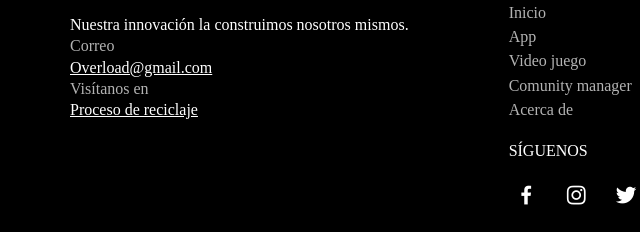
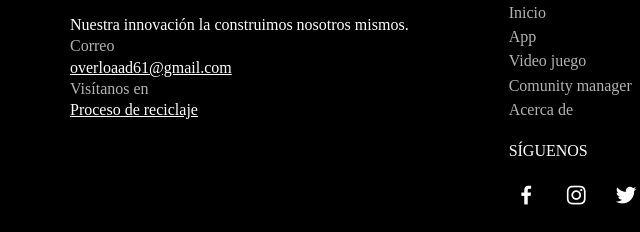
Before and after one commit to Oscar0626/Overload2324.github.io, a plain HTML site: page about.html in a window 1280 px wide. Shown: the part 3898-4130 px from the top of the page, 26-666 px from the left. Drawn offline with nearby package versions, Linux system fonts and the light colour scheme.

Commit message:
Update about.html

```diff
--- a/about.html
+++ b/about.html
@@ -131,7 +131,7 @@
                         Nuestra innovación la construimos nosotros mismos.
                     </p>
                     <span class="footer-info">Correo</span>
-                    <a class="txt" href="Overload@gmail.com" target="_blank">Overload@gmail.com</a>
+                    <a class="txt" href="Overload@gmail.com" target="_blank">overloaad61@gmail.com</a>
                     <span class="footer-info">Visítanos en</span>
                     <a class="txt" href="https://youtube.com/" target="_blank">Proceso de reciclaje</a>
 
```
